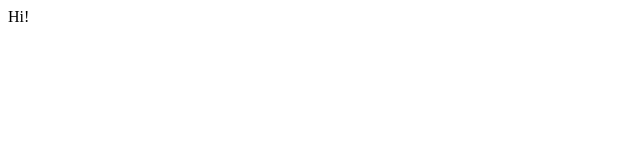
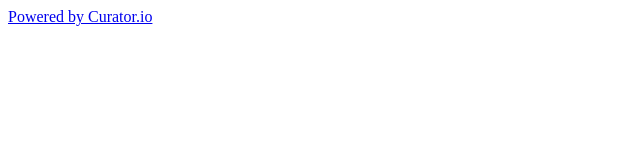
Before and after one commit to whinelin/MotorArt.com.tw, a plain HTML site: page index.html in a window 1280 px wide. Shown: the whole page, without its empty margins (0-640 px from the left). Drawn offline with Linux system fonts and the light colour scheme.

Commit message:
Update index.html
curator 20190221v01

```diff
--- a/index.html
+++ b/index.html
@@ -1 +1,10 @@
-Hi!
+<div id="motorart-fb-01"><a href="https://curator.io" target="_blank" class="crt-logo crt-tag">Powered by Curator.io</a></div>
+<!-- The Javascript can be moved to the end of the html page before the </body> tag -->
+<script type="text/javascript">
+/* motorart-fb-01 */
+(function(){
+var i, e, d = document, s = "script";i = d.createElement("script");i.async = 1;
+i.src = "https://cdn.curator.io/published/244f944c-9765-427d-97df-d6f08f018205.js";
+e = d.getElementsByTagName(s)[0];e.parentNode.insertBefore(i, e);
+})();
+</script>
```
